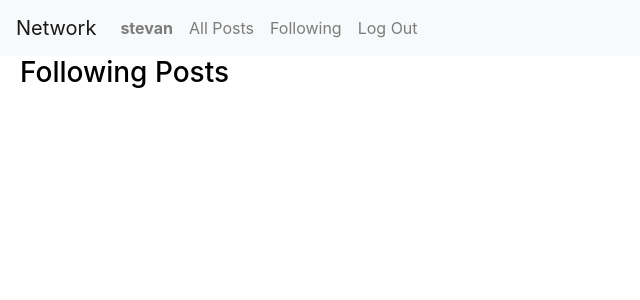
After one commit to apambudi/social-network, a Django app: page /following in a window 1280 px wide. The commit adds this page. Shown: the top 300 px of the page, without its empty margins (0-640 px from the left). Run offline with Django 3.2, Linux system fonts and the light colour scheme; a user stored in the database is signed in; data comes from the database, SQL or seed files in the repository; both versions use the stored data as it was after the commit; data that the repository does not hold is empty; some libraries are stand-ins or nearby versions.

Commit message:
add following page

```diff
--- a/network/models.py
+++ b/network/models.py
@@ -27,3 +27,9 @@ class Follow(models.Model):
 
     def __str__(self):
         return f"{self.follower.username} follows {self.followed.username}"
+        # return {
+        #     "follower_id": self.follower.id,
+        #     "follower_name": self.follower.username,
+        #     "followed_id": self.followed.id,
+        #     "followed_name": self.followed.username,
+        # }
--- /dev/null
+++ b/network/static/network/following.js
@@ -0,0 +1,18 @@
+document.addEventListener('DOMContentLoaded', function() {
+    load_posts();
+})
+
+function load_posts() {
+    fetch('/follow-post')
+    .then(response => response.json())
+    .then(posts =>  {
+        posts.forEach(post => {
+            console.log(post);
+            let element = document.createElement('div');
+            element.style.border = "dotted";
+            element.innerHTML = `<a href="/profile/${post.user_id}">${post.username}</a><br>${post.content}<br>${post.timestamp}<br>${post.like} like(likes)<br>`;
+            document.querySelector('#post-view').append(element);
+        }
+        );
+    })
+}
--- /dev/null
+++ b/network/templates/network/following.html
@@ -0,0 +1,11 @@
+{% extends "network/layout.html" %}
+{% load static %}
+
+{% block body %}
+    <h3>Following Posts</h3>
+    <div id="post-view"></div>
+{% endblock %}
+
+{% block script %}
+    <script src="{% static 'network/following.js' %}"></script>
+{% endblock %}
--- a/network/templates/network/index.html
+++ b/network/templates/network/index.html
@@ -16,5 +16,3 @@
 {% block script %}
     <script src="{% static 'network/index.js' %}"></script>
 {% endblock %}
-
-<!-- style="border:1px solid black" -->
--- a/network/templates/network/layout.html
+++ b/network/templates/network/layout.html
@@ -25,7 +25,7 @@
                 </li>
                 {% if user.is_authenticated %}
                     <li class="nav-item">
-                        <a class="nav-link" href="#">Following</a>
+                        <a class="nav-link" href="{% url 'following' %}">Following</a>
                     </li>
                     <li class="nav-item">
                         <a class="nav-link" href="{% url 'logout' %}">Log Out</a>
--- a/network/urls.py
+++ b/network/urls.py
@@ -8,15 +8,18 @@ urlpatterns = [
     path("login", views.login_view, name="login"),
     path("logout", views.logout_view, name="logout"),
     path("register", views.register, name="register"),
+    path("following", views.following, name="following"),
 
     # API Routes
     path("newpost", views.newpost, name="newpost"),
     path("post", views.post, name="post"),
-    path("post/<int:user_id>", views.user_post, name="user_post"),
-    path("follow/count/<int:user_id>", views.follow_count, name="follow"),
+    path("post/<int:user_id>", views.user_post, name="user-post"),
+    path("follow/count/<int:user_id>", views.follow_count, name="follow-count"),
     path("follow/check/<int:user_id>", views.follow_check, name="follow-check"),
-    path("follow/<int:user_id>", views.follow, name="follow-check"),
+    path("follow/<int:user_id>", views.follow, name="follow"),
     path("unfollow/<int:user_id>/", views.unfollow, name="unfollow"),
+    path("follow-post", views.follow_post, name="follow-post"),
+
 
     # Profile page route
     path("profile/<int:user_id>", views.profile_view, name="profile"),
--- a/network/views.py
+++ b/network/views.py
@@ -149,3 +149,21 @@ def unfollow(request, user_id):
     user_login_id = request.user.id
     Follow.objects.filter(follower = user_login_id, followed = user_id).delete()
     return JsonResponse({"message": "unfollow successfully"}, status = 201)
+
+@login_required
+def following(request):
+    return render(request, "network/following.html")
+
+@login_required
+def follow_post(request):
+    user_login_id = request.user.id
+    follows = Follow.objects.filter(follower=user_login_id)
+    posts = []
+    for follow in follows:
+        followed_id = follow.followed.id
+        post = Post.objects.filter(user=followed_id)
+        posts += post
+
+    # Return posts in reverse chronologial order
+    # posts = posts.order_by("-timestamp").all()
+    return JsonResponse([post.serialize() for post in posts], safe=False)
```
Also changed, not shown: network/static/network/index.js (+2 -8 lines), db.sqlite3.
